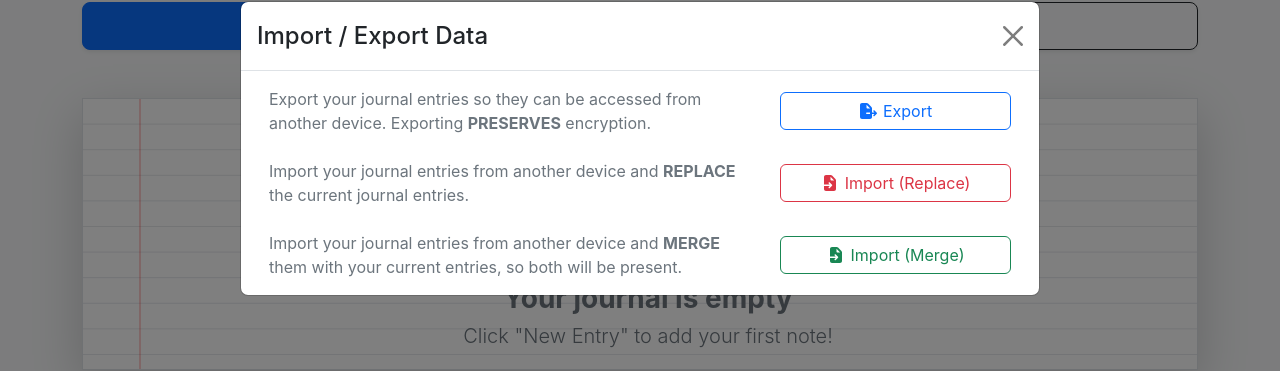
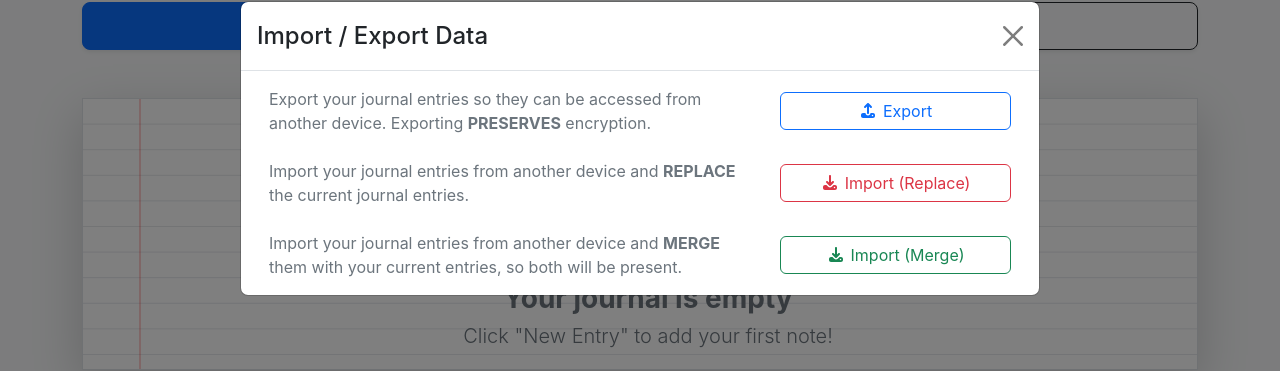
Before and after one commit to Yin4TheWin/tiny-journal-app, a React (Create React App) app: page / in a window 1280 px wide. Both pictures are taken after a click on the button "Import/Export". Shown: the part 252-623 px from the top of the page. Built offline with nearby package versions, Linux system fonts and the light colour scheme.

Commit message:
Change export/import icons

```diff
--- a/src/modals/ImportExportModal.js
+++ b/src/modals/ImportExportModal.js
@@ -1,7 +1,7 @@
 import React, { useState, useEffect } from 'react';
 import { Modal, Container, Row, Col, Button } from 'react-bootstrap';
 import { FontAwesomeIcon } from '@fortawesome/react-fontawesome';
-import { faFileImport, faFileExport } from '@fortawesome/free-solid-svg-icons';
+import { faUpload, faDownload } from '@fortawesome/free-solid-svg-icons';
 import { validateJournalData } from '../store/journalValidator';
 
 function ImportExportModal({ show, onHide, savedNotes, dispatch }) {
@@ -93,7 +93,7 @@ function ImportExportModal({ show, onHide, savedNotes, dispatch }) {
                 <p className="mb-0">Export your journal entries so they can be accessed from another device. Exporting <strong>PRESERVES</strong> encryption.</p>
               </Col>
               <Col xs={4}>
-                <Button variant="outline-primary" className="w-100" onClick={exportJournal} disabled={isImporting}><FontAwesomeIcon icon={faFileExport} /> Export</Button>
+                <Button variant="outline-primary" className="w-100" onClick={exportJournal} disabled={isImporting}><FontAwesomeIcon icon={faUpload} /> Export</Button>
               </Col>
             </Row>
 
@@ -102,7 +102,7 @@ function ImportExportModal({ show, onHide, savedNotes, dispatch }) {
                 <p className="mb-0">Import your journal entries from another device and <strong>REPLACE</strong> the current journal entries.</p>
               </Col>
               <Col xs={4}>
-                <Button variant="outline-danger" className="w-100" onClick={importReplace} disabled={isImporting}><FontAwesomeIcon icon={faFileImport} /> Import (Replace)</Button>
+                <Button variant="outline-danger" className="w-100" onClick={importReplace} disabled={isImporting}><FontAwesomeIcon icon={faDownload} /> Import (Replace)</Button>
               </Col>
             </Row>
 
@@ -111,7 +111,7 @@ function ImportExportModal({ show, onHide, savedNotes, dispatch }) {
                 <p className="mb-0">Import your journal entries from another device and <strong>MERGE</strong> them with your current entries, so both will be present.</p>
               </Col>
               <Col xs={4}>
-                <Button variant="outline-success" className="w-100" onClick={importMerge} disabled={isImporting}><FontAwesomeIcon icon={faFileImport} /> Import (Merge)</Button>
+                <Button variant="outline-success" className="w-100" onClick={importMerge} disabled={isImporting}><FontAwesomeIcon icon={faDownload} /> Import (Merge)</Button>
               </Col>
             </Row>
           </Container>
```
